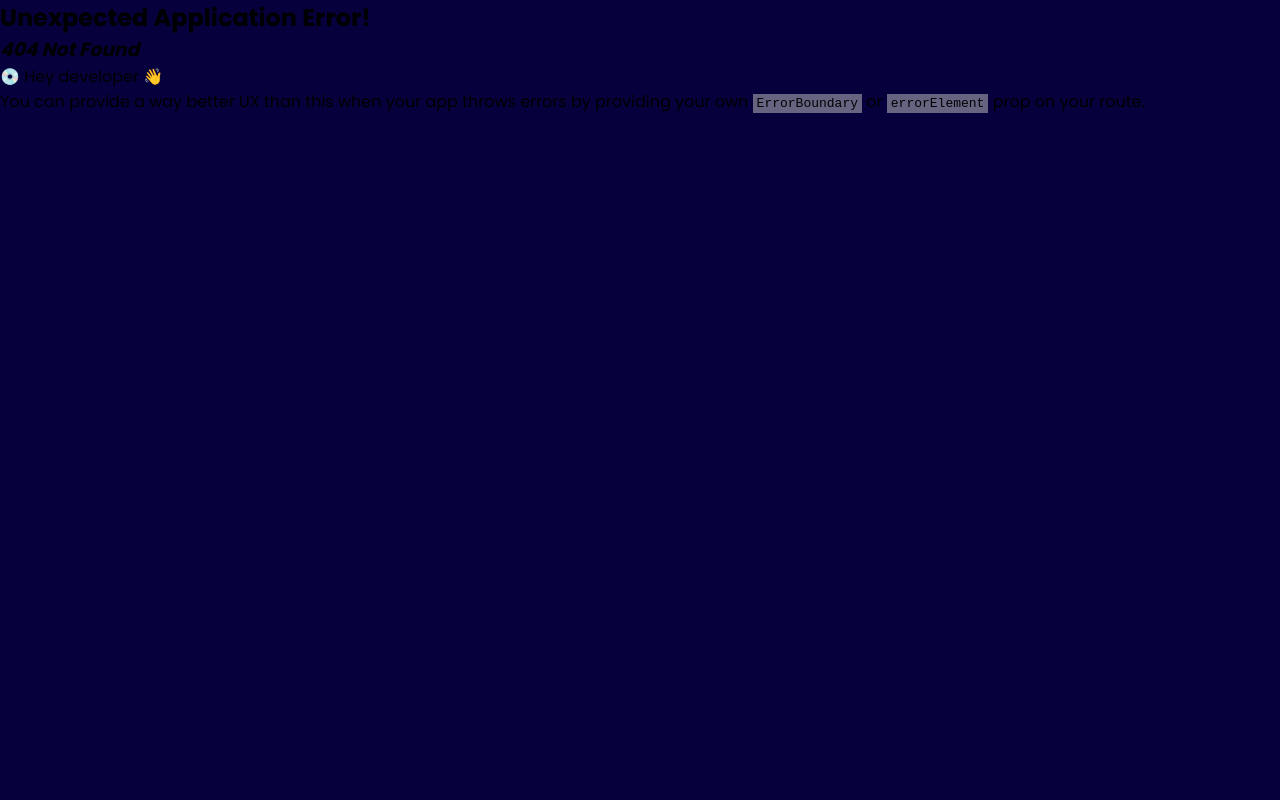
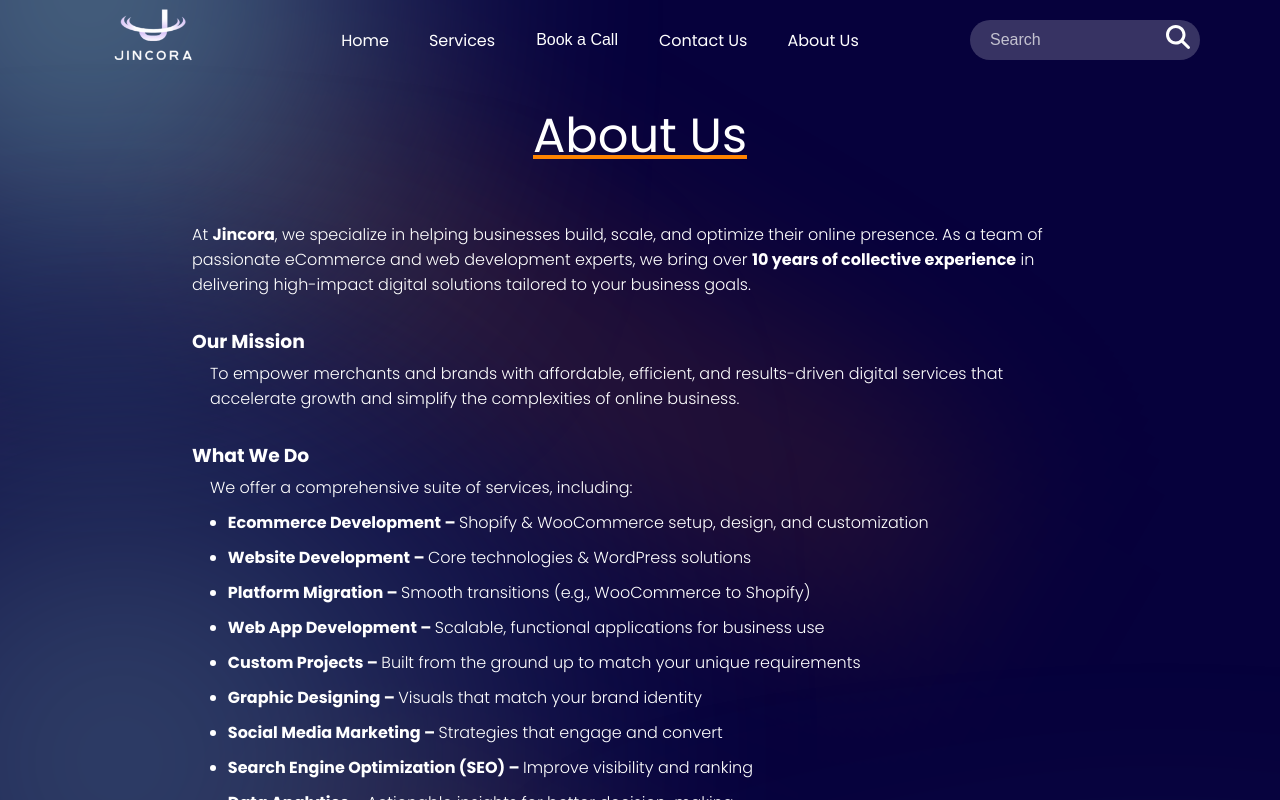
Before and after one commit to Jincora7/JincoraSite, a React (Vite) app: page /about in a window 1280 px wide. Before the commit this address had no page. Built offline with nearby package versions, Linux system fonts and the light colour scheme.

Commit message:
About Us Page

```diff
--- a/src/App.jsx
+++ b/src/App.jsx
@@ -53,7 +53,7 @@
         <Route path='/portfolio' element={<Portfolio />} />
         <Route path='/terms-and-conditions' element={<TermsAndConditions />} />
         <Route path='/privacy-policy' element={<Policy />} />
-        {/* <Route path='/about' element={<About />} /> */}
+        <Route path='/about' element={<About />} />
 
       </Route>
     )
--- a/src/components/About/About.css
+++ b/src/components/About/About.css
@@ -0,0 +1,54 @@
+.about-wrapper{
+    width: 100%;
+    min-height: 100vh;
+    margin-top: 100px;
+    display: flex;
+    flex-direction: column;
+    align-items: center;
+    justify-content: center;
+    margin-bottom: 200px;
+}
+
+.about-section{
+    max-width: 80%;
+    font-size: 14px;
+    font-weight: 300;
+}
+
+.about-section h1{
+    text-align: center;
+    font-weight: 400;
+    font-size: 24px;
+    text-decoration: underline;
+    text-decoration-color: #FF8400;
+    margin-bottom: 50px;
+}
+
+.about-wrapper .about-section .about-content-list{
+    margin-top: 30px;
+}
+
+.about-wrapper .about-section .about-content-list ul{
+    margin-top: 10px;
+}
+
+.about-wrapper .about-section .about-content-list li{
+    margin-top: 10px;
+    margin-left: 4%;
+}
+
+.about-wrapper .about-section .about-content-list p{
+    margin-left: 2%;
+    margin-top: 5px;
+}
+
+@media (min-width:600px){
+    .about-section{
+        font-size: 16px;
+        width: 70%;
+    }
+
+    .about-section h1{
+        font-size: 3rem;
+    }
+}
--- a/src/components/About/About.jsx
+++ b/src/components/About/About.jsx
@@ -1,8 +1,71 @@
+import "./About.css"
+
 import React from 'react'
 
 function About() {
   return (
-    <div>About</div>
+    <div className="about-wrapper">
+      <div className="about-section">
+        <h1>About Us </h1>
+
+        <div className="about-content">
+          <p>
+            At <strong>Jincora</strong>, we specialize in helping businesses build, scale, and optimize their online presence. As a team of passionate eCommerce and web development experts, we bring over <strong>10 years of collective experience</strong> in delivering high-impact digital solutions tailored to your business goals.
+          </p>
+
+          <div className="about-content-list">
+            <h3>Our Mission</h3>
+
+            <p>
+              To empower merchants and brands with affordable, efficient, and results-driven digital services that accelerate growth and simplify the complexities of online business.
+            </p>
+          </div>
+
+
+          <div className="about-content-list">
+            <h3>What We Do</h3>
+
+            <p>
+              We offer a comprehensive suite of services, including:
+            </p>
+
+            <ul>
+              <li><strong>Ecommerce Development – </strong>Shopify & WooCommerce setup, design, and customization</li>
+              <li><strong>Website Development – </strong>Core technologies & WordPress solutions</li>
+              <li><strong>Platform Migration – </strong>Smooth transitions (e.g., WooCommerce to Shopify)</li>
+              <li><strong>Web App Development – </strong>Scalable, functional applications for business use</li>
+              <li><strong>Custom Projects – </strong>Built from the ground up to match your unique requirements</li>
+              <li><strong>Graphic Designing – </strong>Visuals that match your brand identity</li>
+              <li><strong>Social Media Marketing – </strong>Strategies that engage and convert</li>
+              <li><strong>Search Engine Optimization (SEO) – </strong>Improve visibility and ranking</li>
+              <li><strong>Data Analytics – </strong>Actionable insights for better decision-making</li>
+              <li><strong>Information Services – </strong>Tailored technical and business support</li>
+            </ul>
+          </div>
+
+          <div className="about-content-list">
+            <h3>Why Choose Jincora?</h3>
+
+            <ul>
+              <li> <strong>Affordable & Transparent Pricing – </strong>No hidden fees or surprises</li>
+              <li> <strong>Fast Turnarounds – </strong>We respect your timelines</li>
+              <li> <strong>Detail-Oriented Team – </strong>We sweat the small stuff, so you don’t have to</li>
+              <li> <strong>Smooth Communication – </strong>Clear, consistent, and always responsive</li>
+              <li> <strong>Client-First Approach – </strong>Your success is our priority</li>
+            </ul>
+          </div>
+
+          <div className="about-content-list">
+            <p>Whether you're a startup launching your first store or an established brand looking to optimize, <strong>Jincora</strong> is here to support you every step of the way.</p>
+
+            <p>📩 <strong>Contact us at:</strong> admin@jincora.com            </p>
+          </div>
+
+        </div>
+
+      </div>
+
+    </div>
   )
 }
 
--- a/src/components/Backgrounds/AboutUsPageBackground/AboutUsPageBackground.css
+++ b/src/components/Backgrounds/AboutUsPageBackground/AboutUsPageBackground.css
@@ -0,0 +1,126 @@
+.about-page-background-wrapper {
+    width: 100%;
+    height: 100%;
+}
+
+
+.about-ellipse-1 {
+    position: absolute;
+    top: -13rem;
+    left: -7rem;
+    width: 400px;
+    height: 400px;
+    border-radius: 50%;
+    background-color: #8ECDC9;
+    filter: blur(150px);
+}
+
+.about-ellipse-2 {
+    position: absolute;
+    top: 35rem;
+    left: -5rem;
+    width: 400px;
+    height: 400px;
+    border-radius: 50%;
+    background-color: #8ECDC9;
+    filter: blur(200px);
+}
+
+.about-ellipse-3 {
+    position: absolute;
+    top: 80rem;
+    right: -5rem;
+    width: 400px;
+    height: 400px;
+    border-radius: 50%;
+    background-color: #8ECDC9;
+    filter: blur(250px);
+}
+
+.about-rectangle-1 {
+    position: absolute;
+    top: 16rem;
+    left: 12rem;
+    width: 800px;
+    height: 200px;
+    transform: rotate(30deg);
+    filter: blur(100px);
+    background-color: #FF840026;
+}
+
+.about-rectangle-2 {
+    position: absolute;
+    top: 60rem;
+    left: 16rem;
+    width: 800px;
+    height: 200px;
+    background-color: #FF840026;
+    transform: rotate(210deg);
+    filter: blur(100px);
+}
+
+.about-circle1 {
+    width: 100px;
+    height: 100px;
+    position: absolute;
+    top: 82rem;
+    left: 19rem;
+    border-radius: 50%;
+    background-color: #FF8400;
+    filter: blur(50px);
+}
+
+.about-circle2 {
+    width: 50px;
+    height: 50px;
+    position: absolute;
+    top: 78rem;
+    left: 75rem;
+    border-radius: 50%;
+    background-color: #FF8400;
+    filter: blur(30px);
+}
+
+.about-circle3 {
+    width: 50px;
+    height: 50px;
+    position: absolute;
+    top: 55rem;
+    left: 45rem;
+    border-radius: 50%;
+    background-color: #FF8400;
+    filter: blur(30px);
+}
+
+.about-circle4 {
+    width: 100px;
+    height: 100px;
+    position: absolute;
+    top: 125rem;
+    left: 30rem;
+    border-radius: 50%;
+    background-color: #A60279;
+    filter: blur(30px);
+}
+
+.about-circle5 {
+    width: 100px;
+    height: 100px;
+    position: absolute;
+    top: 111rem;
+    left: 45rem;
+    border-radius: 50%;
+    background-color: #EE7F02;
+    filter: blur(40px);
+}
+
+.about-circle6 {
+    width: 100px;
+    height: 100px;
+    position: absolute;
+    top: 125rem;
+    left: 63rem;
+    border-radius: 50%;
+    background-color: #0098A1;
+    filter: blur(30px);
+}
--- a/src/components/Backgrounds/AboutUsPageBackground/AboutUsPageBackground.jsx
+++ b/src/components/Backgrounds/AboutUsPageBackground/AboutUsPageBackground.jsx
@@ -4,7 +4,21 @@
 
 function AboutUsPageBackground() {
   return (
-    <div>AboutUsPageBackground</div>
+    <div className="about-page-background-wrapper">
+      <div className="about-rectangle-1"></div>
+      <div className="about-rectangle-2"></div>
+
+      <div className="about-ellipse-1"></div>
+      <div className="about-ellipse-2"></div>
+      <div className="about-ellipse-3"></div>
+
+      <div className="about-circle1"></div>
+      <div className="about-circle2"></div>
+      <div className="about-circle3"></div>
+      <div className="about-circle4"></div>
+      <div className="about-circle5"></div>
+      <div className="about-circle6"></div>
+    </div>
   )
 }
 
```
